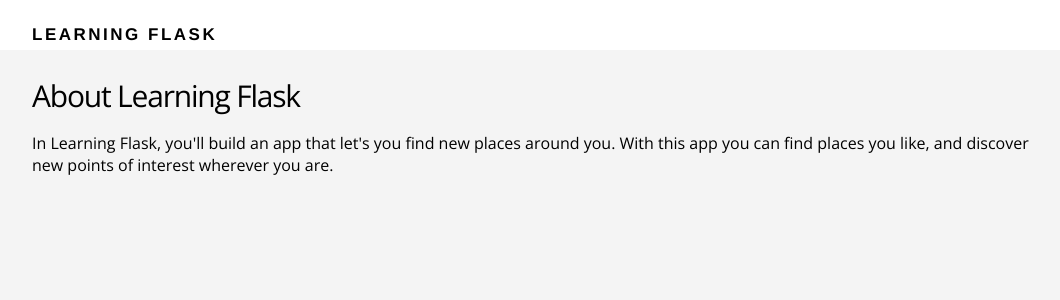
After one commit to Jun-Ueno/learning-flask, a Flask app: page /about in a window 1280 px wide. The commit adds this page. Shown: the top 300 px of the page, without its empty margins (108-1168 px from the left). Run offline with Flask 2, Linux system fonts and the light colour scheme.

Commit message:
About page added

```diff
--- /dev/null
+++ b/templates/about.html
@@ -0,0 +1,9 @@
+{% extends "layout.html" %}
+{% block content %}
+  <main class="about-section">
+    <div class="container">
+      <h2>About Learning Flask</h2>
+      <p>In Learning Flask, you'll build an app that let's you find new places around you. With this app you can find places you like, and discover new points of interest wherever you are.</p>
+    </div>
+  </main>
+{% endblock %}
--- a/templates/index.html
+++ b/templates/index.html
@@ -5,7 +5,7 @@
         <div class="section-content">
           <h2>Discover places near you.</h2>
           <a href="#" class="btn-primary">Sign up</a>
-          <a href="#" class="btn-secondary">Learn more</a>
+          <a href="{{ url_for('about') }}" class="btn-secondary">Learn more</a>
         </div>
         <div class="section-device">
           <img src="static/img/device.png" alt="">
```
